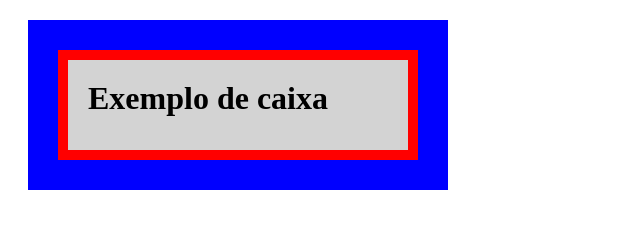
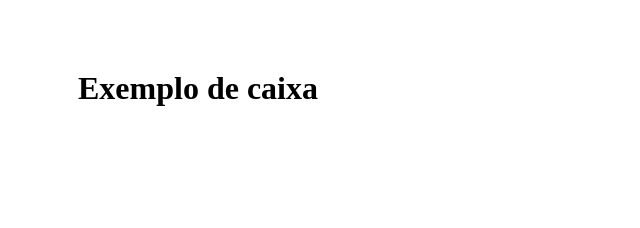
Before and after one commit to Programacao-para-Web-Design/aula-30-09-joao-e-eduardo, a plain HTML site: page index.html in a window 1280 px wide. Shown: the whole page, without its empty margins (0-640 px from the left). Drawn offline with Linux system fonts and the light colour scheme.

Commit message:
index.html

```diff
--- a/index.html
+++ b/index.html
@@ -5,14 +5,9 @@
       h1{
         width: 300px;
         height: 50px;
-        background-color: #D3D3D3;
-        border-width: 10px;
-        border-style: solid;
-        border-color: #FF0000;
+        background-color: 10px solid #D3D3D3;
         padding: 20px;
-        outline-width: 30px;
-        outline-style: solid;
-        outline-color: #0000FF;
+        outline-color: 30px solid #0000FF;
         margin: 50px;
       }
     </style>
```
